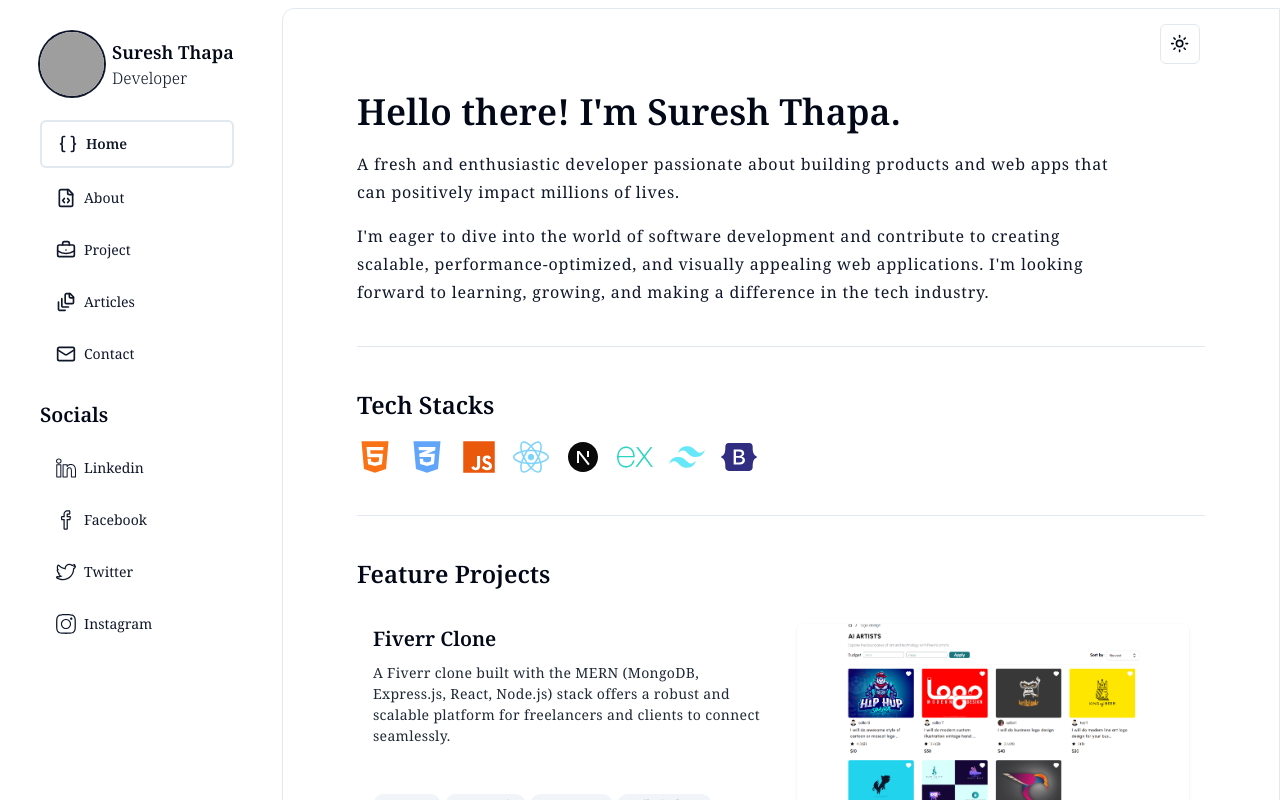
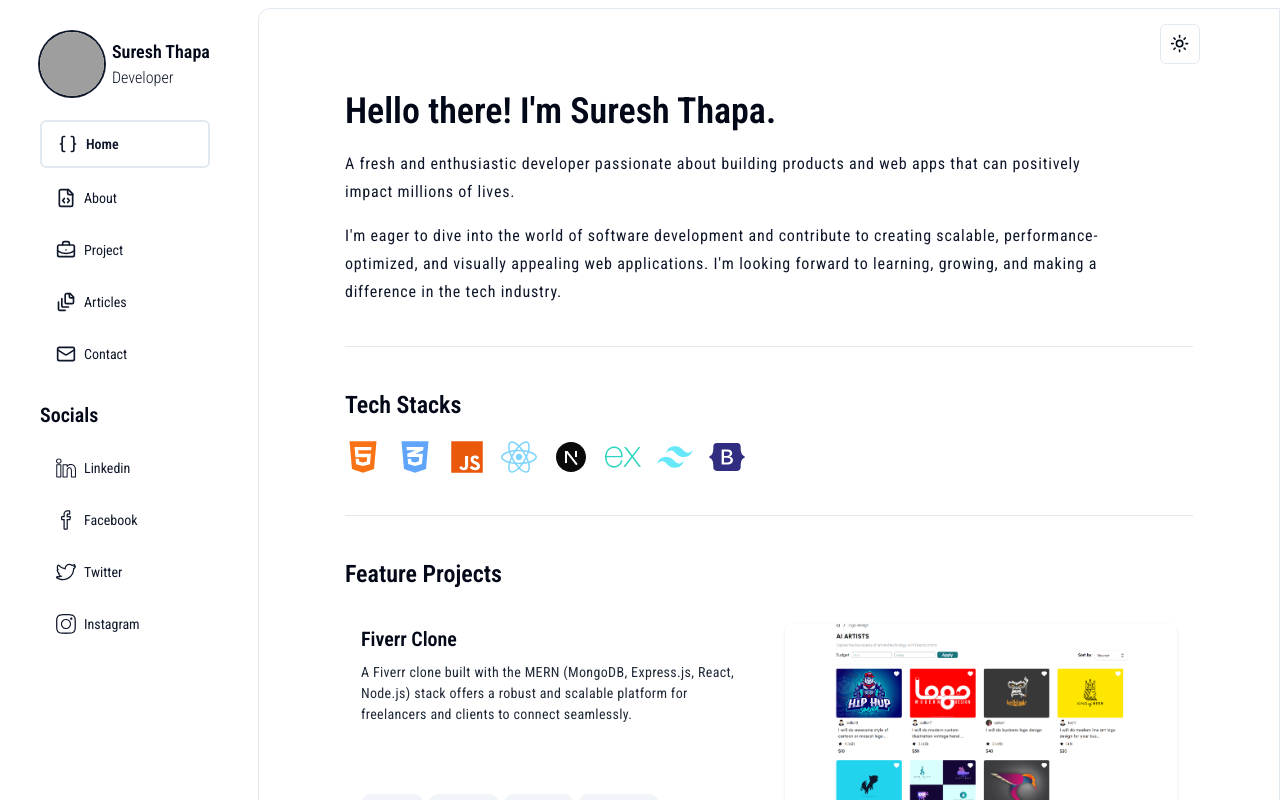
Before and after one commit to ThapaSurace/profile, a Next.js app: page / in a window 1280 px wide. Built offline with nearby package versions, Linux system fonts and the light colour scheme; grey boxes are pictures that could not be loaded.

Commit message:
new font added

```diff
--- a/src/app/layout.tsx
+++ b/src/app/layout.tsx
@@ -7,7 +7,7 @@
 import { SideBar } from "@/components/SideBar";
 import Slider from "@/components/Slider";
 import NextTopLoader from 'nextjs-toploader';
-import { notoSerif } from "@/components/fonts/fonts";
+import { robo } from "@/components/fonts/fonts";
 
 
 export const metadata: Metadata = {
@@ -24,7 +24,7 @@
     <html lang="en" className="!scroll-smooth" suppressHydrationWarning>
       <body
         className={cn(
-          "flex overflow-hidden h-screen bg-background antialiased", notoSerif.className
+          "flex overflow-hidden h-screen bg-background antialiased",robo.className
         )}
       >
         <NextTopLoader template='<div class="bar" role="bar"><div class="peg"></div></div>' />
--- a/src/components/fonts/fonts.ts
+++ b/src/components/fonts/fonts.ts
@@ -1,4 +1,4 @@
-import { Inter, Noto_Serif  } from "next/font/google";
+import { Inter, Noto_Serif, Roboto_Condensed  } from "next/font/google";
 
 
 export const fontSans = Inter({
@@ -10,3 +10,9 @@
   subsets:['latin'],
   weight:['100','200','300','400','600','700','800','900']
 })
+
+
+export const robo = Roboto_Condensed({
+  subsets:['latin'],
+  weight:['100','200','300','400','600','700','800','900']
+})
```
